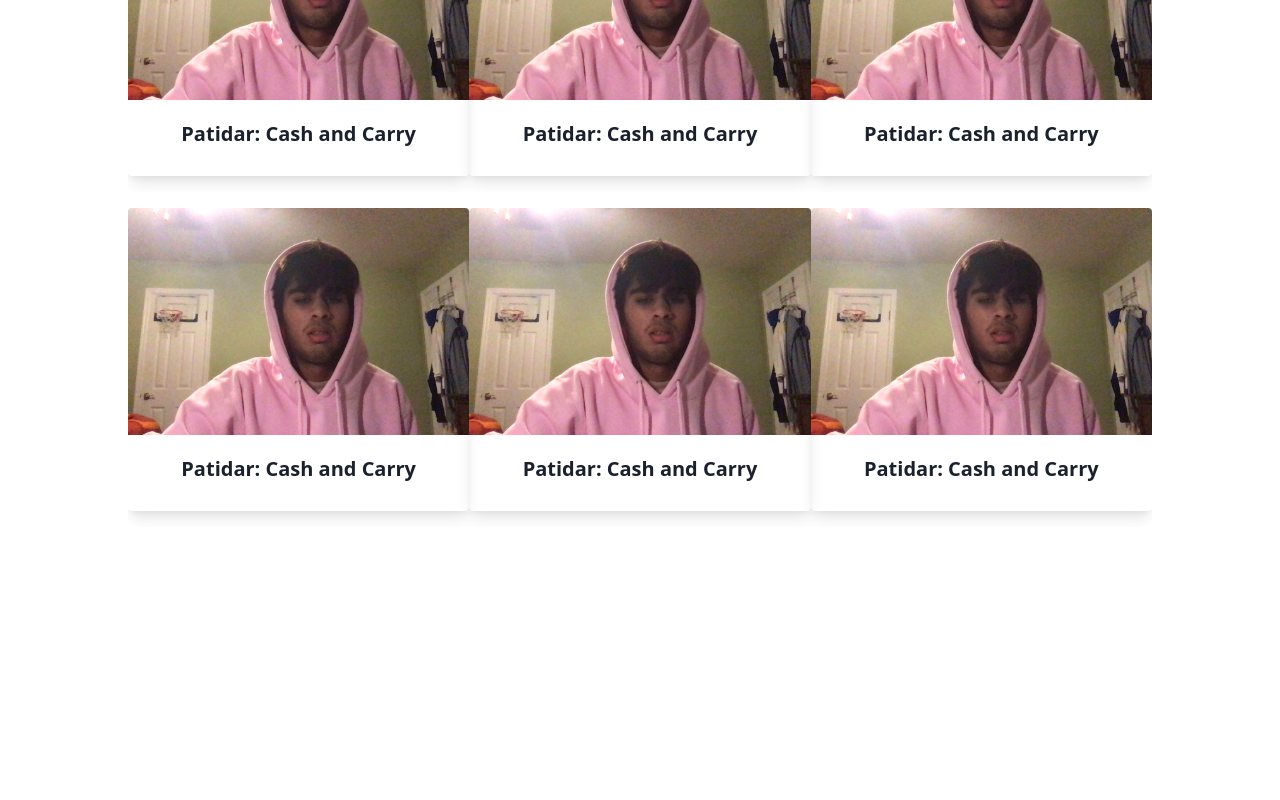
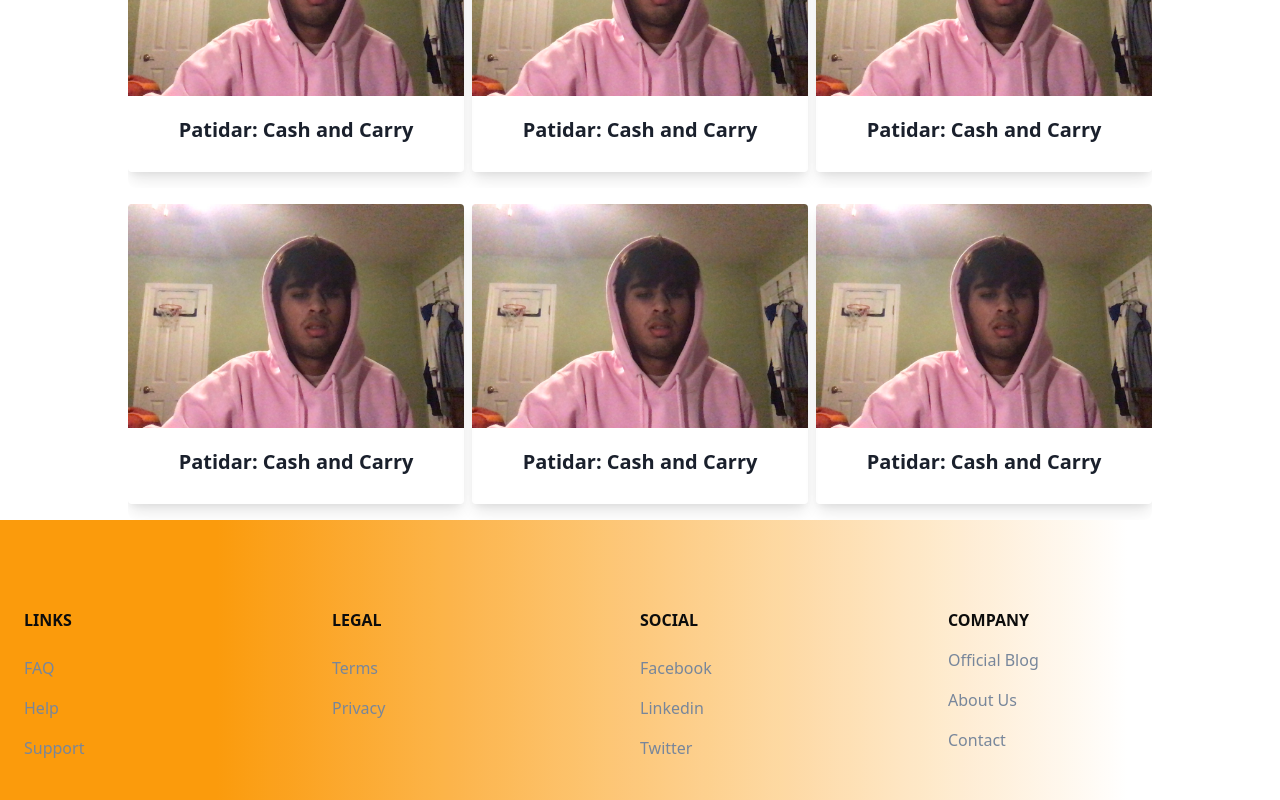
Before and after one commit to shreypjain/innovasianWebsite, a React (Create React App) app in the folder src/: page /sponsor in a window 1280 px wide. Shown: the part 630-1430 px from the top of the page. Before the commit the page ends 1157 px from the top, so only its background shows below. Built offline with nearby package versions, Linux system fonts and the light colour scheme.

Commit message:
whats good

```diff
--- a/src/src/App.js
+++ b/src/src/App.js
@@ -6,6 +6,7 @@ import Contact from "./pages/contact"
 import About from "./pages/about"
 import Sponsor from "./pages/sponsor"
 
+import Footer from "./components/footer"
 import Navbar from "./components/navbar"
 
 function App() {
@@ -20,6 +21,7 @@ function App() {
             <Route path="/sponsor" component={Sponsor}/>
             <Route path="/"component={Home}/>
           </Switch>
+        <Footer/>
       </BrowserRouter>
     </div>
   )
--- /dev/null
+++ b/src/src/components/footer.js
@@ -0,0 +1,94 @@
+import React from 'react'
+import NavLink from 'react-router-dom'
+
+const bgStyle = {
+    background: "linear-gradient(90.05deg, #FB9600 16.94%, #FFFFFF 88.08%)",
+    opacity: ".95",
+}
+
+function Footer() {
+    return (
+        <footer className="" style={bgStyle}>
+      <div className="hover:border-blue-500 container mx-auto mt-12 px-6 pt-10 pb-6">
+        <div className="flex flex-wrap hover:border-blue-500">
+          <div className="w-full md:w-1/4 text-center md:text-left">
+            <h5 className="uppercase mb-6 font-bold">Links</h5>
+            <ul className="mb-4">
+              <li className="mt-4">
+                <a href="#" className="hover:underline text-gray-600 hover:text-orange-500">
+                  FAQ
+                </a>
+              </li>
+              <li className="mt-4">
+                <a href="#" className="hover:underline text-gray-600 hover:text-orange-500">
+                  Help
+                </a>
+              </li>
+              <li className="mt-4">
+                <a href="#" className="hover:underline text-gray-600 hover:text-orange-500">
+                  Support
+                </a>
+              </li>
+            </ul>
+          </div>
+          <div className="w-full md:w-1/4 text-center md:text-left">
+            <h5 className="uppercase mb-6 font-bold">Legal</h5>
+            <ul className="mb-4">
+              <li className="mt-4">
+                <a href="#" className="hover:underline text-gray-600 hover:text-orange-500">
+                  Terms
+                </a>
+              </li>
+              <li className="mt-4">
+                <a href="#" className="hover:underline text-gray-600 hover:text-orange-500">
+                  Privacy
+                </a>
+              </li>
+            </ul>
+          </div>
+          <div className="w-full md:w-1/4 text-center md:text-left">
+            <h5 className="uppercase mb-6 font-bold">Social</h5>
+            <ul className="mb-4">
+              <li className="mt-4">
+                <a href="#" className="hover:underline text-gray-600 hover:text-orange-500">
+                  Facebook
+                </a>
+              </li>
+              <li className="mt-4">
+                <a href="#" className="hover:underline text-gray-600 hover:text-orange-500">
+                  Linkedin
+                </a>
+              </li>
+              <li className="mt-4">
+                <a href="#" className="hover:underline text-gray-600 hover:text-orange-500">
+                  Twitter
+                </a>
+              </li>
+            </ul>
+          </div>
+          <div className="w-full md:w-1/4 text-center md:text-left">
+            <h5 className="uppercase mb-4 font-bold">Company</h5>
+            <ul className="mb-4">
+              <li className="mt-2">
+                <a href="#" className="hover:underline text-gray-600 hover:text-orange-500">
+                  Official Blog
+                </a>
+              </li>
+              <li className="mt-4">
+                <a to="/about" className="hover:underline text-gray-600 hover:text-orange-500">
+                  About Us
+                </a>
+              </li>
+              <li className="mt-4">
+                <a href="mailto:hello@coachandcrew.com" className="hover:underline text-gray-600 hover:text-orange-500">
+                  Contact
+                </a>
+              </li>
+            </ul>
+          </div>
+        </div>
+      </div>
+    </footer>
+    )
+}
+export default Footer
--- a/src/src/pages/sponsor.js
+++ b/src/src/pages/sponsor.js
@@ -29,7 +29,7 @@ function Sponsor() {
         </div>
           </div>
           <div className="flex mx-auto rounded-b-lg text-center text-l leading-9 text-gray-900 py-4 sm:mx-auto md:mx-auto max-w-full sm:max-w-full md:max-w-5xl relative overflow-hidden">
-              <div className="w-1/3 maxw-sm rounded overflow-hidden shadow-lg">
+              <div className="w-1/3 max-w-sm rounded overflow-hidden shadow-lg">
                   <img className="w-full" src={require("../assets/shrey.jpg")} alt="Patidar"/>
                   <div className="px-6 py-4">
                     <div className="font-bold text-xl mb-2">
@@ -37,7 +37,7 @@ function Sponsor() {
                 </div>
             </div>
               </div>
-              <div className="w-1/3 maxw-sm rounded overflow-hidden shadow-lg">
+              <div className="w-1/3 mx-2 max-w-sm rounded overflow-hidden shadow-lg">
                   <img className="w-full" src={require("../assets/shrey.jpg")} alt="Patidar"/>
                   <div className="px-6 py-4">
                     <div className="font-bold text-xl mb-2">
@@ -45,7 +45,7 @@ function Sponsor() {
                 </div>
             </div>
               </div>
-              <div className="w-1/3 maxw-sm rounded overflow-hidden shadow-lg">
+              <div className="w-1/3 max-w-sm rounded overflow-hidden shadow-lg">
                   <img className="w-full" src={require("../assets/shrey.jpg")} alt="Patidar"/>
                   <div className="px-6 py-4">
                     <div className="font-bold text-xl mb-2">
@@ -55,7 +55,7 @@ function Sponsor() {
               </div>
           </div>
           <div className="flex mx-auto rounded-b-lg text-center text-l leading-9 text-gray-900 py-4 sm:mx-auto md:mx-auto max-w-full sm:max-w-full md:max-w-5xl relative overflow-hidden">
-              <div className="w-1/3 maxw-sm rounded overflow-hidden shadow-lg">
+              <div className="w-1/3 max-w-sm rounded overflow-hidden shadow-lg">
                   <img className="w-full" src={require("../assets/shrey.jpg")} alt="Patidar"/>
                   <div className="px-6 py-4">
                     <div className="font-bold text-xl mb-2">
@@ -63,7 +63,7 @@ function Sponsor() {
                 </div>
             </div>
               </div>
-              <div className="w-1/3 maxw-sm rounded overflow-hidden shadow-lg">
+              <div className="w-1/3 mx-2 max-w-sm rounded overflow-hidden shadow-lg">
                   <img className="w-full" src={require("../assets/shrey.jpg")} alt="Patidar"/>
                   <div className="px-6 py-4">
                     <div className="font-bold text-xl mb-2">
@@ -71,7 +71,7 @@ function Sponsor() {
                 </div>
             </div>
               </div>
-              <div className="w-1/3 maxw-sm rounded overflow-hidden shadow-lg">
+              <div className="w-1/3 max-w-sm rounded overflow-hidden shadow-lg">
                   <img className="w-full" src={require("../assets/shrey.jpg")} alt="Patidar"/>
                   <div className="px-6 py-4">
                     <div className="font-bold text-xl mb-2">
```
